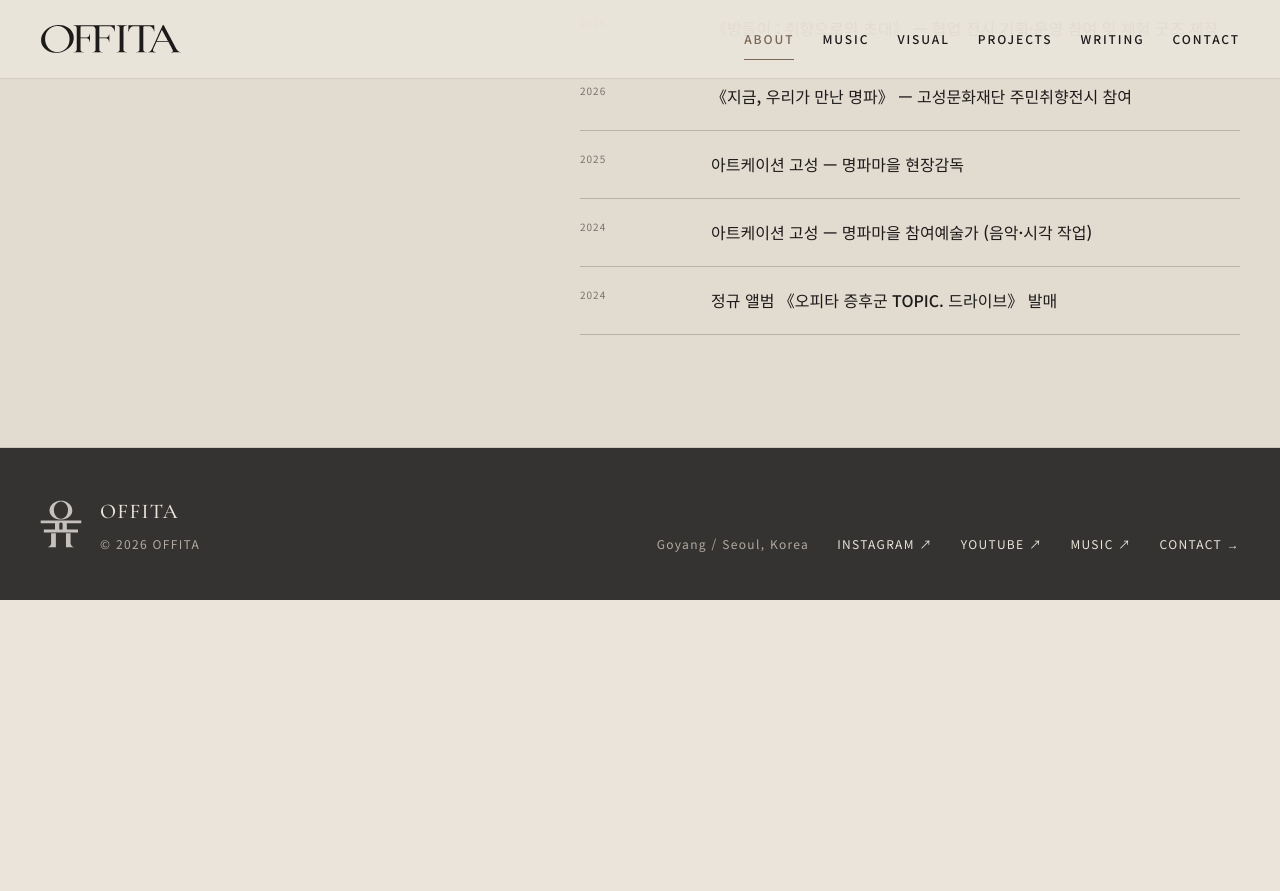
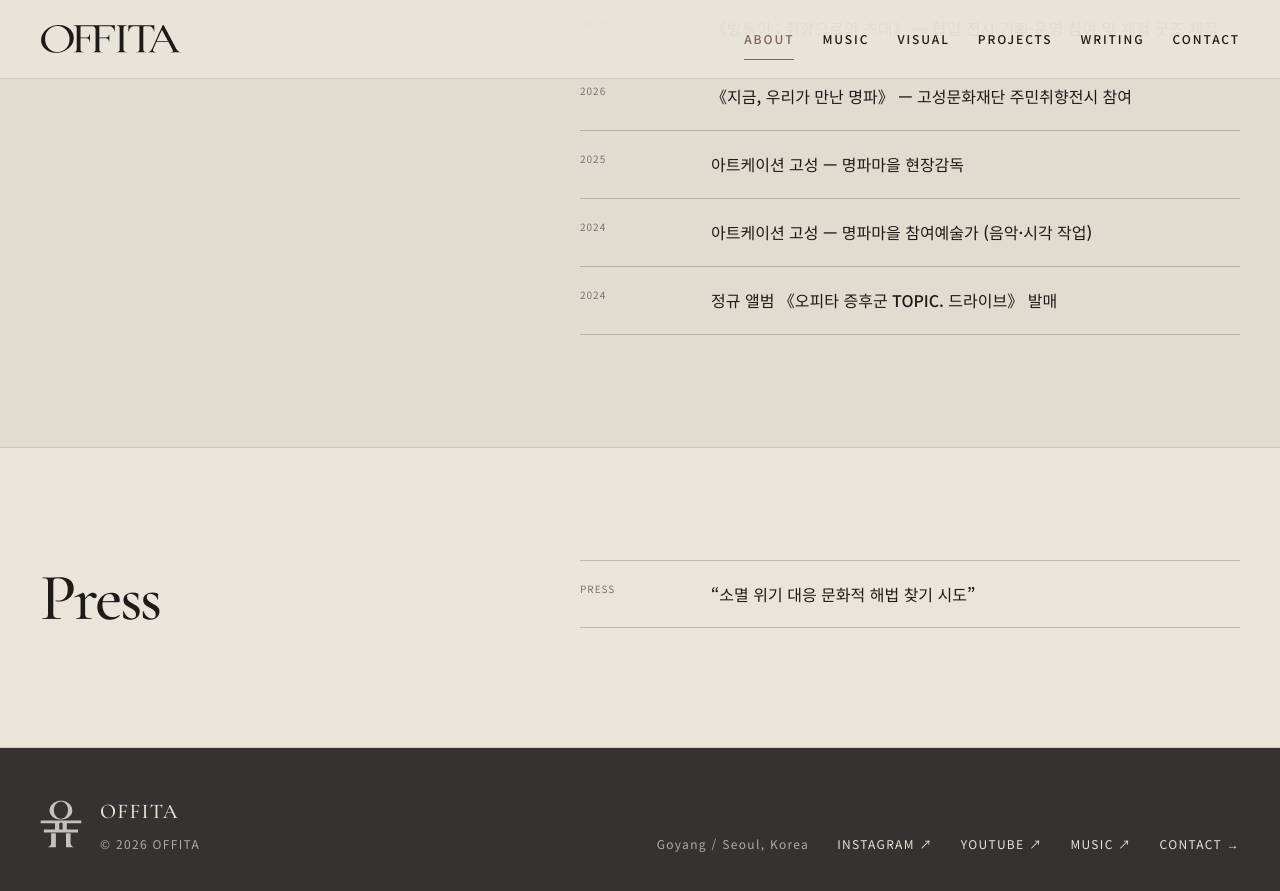
Before and after one commit to offitaamor/offitaamor.github.io, a Jekyll site: the page built from about/index.html, in a window 1280 px wide and 900 px high, scrolled down 1921 px. Shown: the top 891 px of the window. Built offline with Jekyll 4.4.1, drawn with Linux system fonts in a browser that asks for light colours; before the commit the page ends 2521 px from its top, so only the background shows below that; part of the change alters nothing that is shown.

Commit message:
Add 2024 Goseong newspaper coverage to OFFITA press archive

```diff
--- a/_data/about.yml
+++ b/_data/about.yml
@@ -24,4 +24,11 @@ cv:
     item: "아트케이션 고성 — 명파마을 참여예술가 (음악·시각 작업)"
   - year: "2024"
     item: "정규 앨범 《오피타 증후군 TOPIC. 드라이브》 발매"
-press: []
+press:
+  - title: "“소멸 위기 대응 문화적 해법 찾기 시도”"
+    outlet: "강원고성신문"
+    date: "2024-10-23"
+    author: "성낙규 기자"
+    category: "프로젝트 관련 보도"
+    summary: "2024 아트케이션 고성 페스타를 다룬 기사로, 금강산슈퍼에 선보인 OFFITA의 《명파팔경》과 《명파리 인물 사전》 스티커 작업을 소개합니다."
+    url: "https://www.goseongnews.com/default/index_view_page.php?board_data=aWR4JTNEMzE4NTIlMjZzdGFydFBhZ2UlM0Q0MCUyNmxpc3RObyUzRDIxMCUyNnRvdGFsTGlzdCUzRDI1Mg%3D%3D%7C%7C&search_items=cGFydF9pZHglM0QxNDUlMjZ2aWV3X2NudCUzRCUyNmdyb3VwX2lkJTNEJTI2dmlld19wYWdlJTNE%7C%7C"
```
